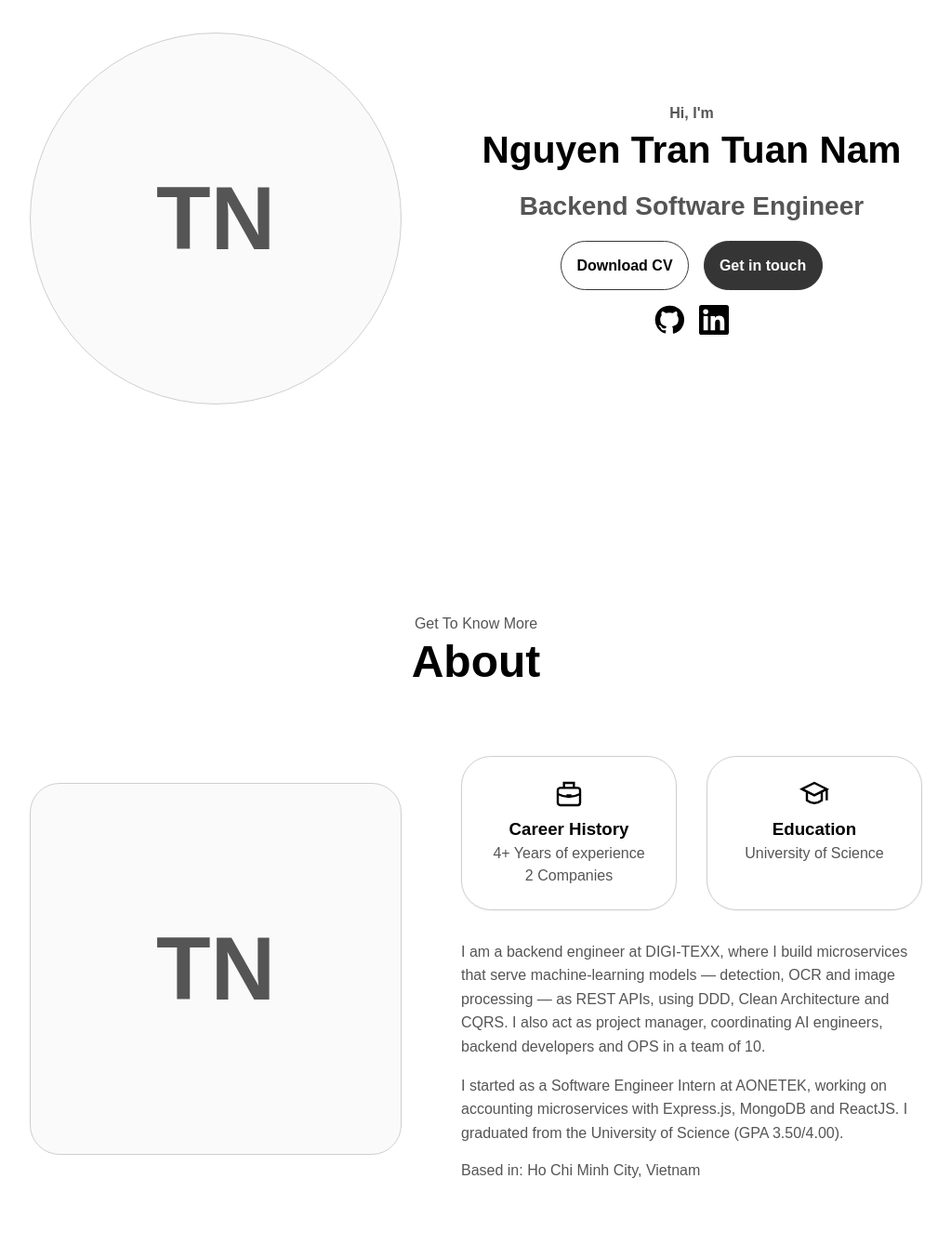
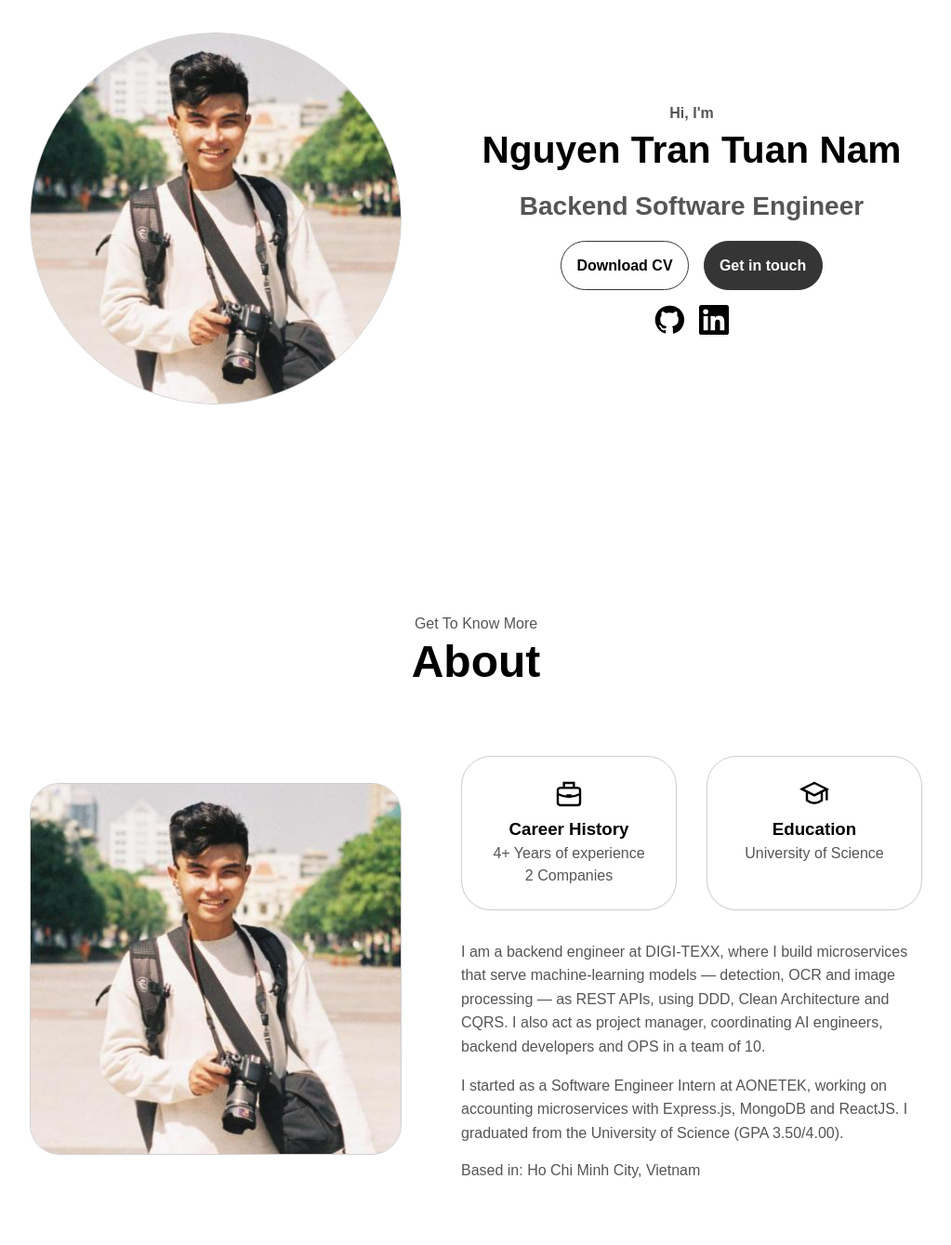
Before and after one commit to tuannamm/portfolio, an Astro site: page / in a window 1280 px wide. Shown: the part 221-1560 px from the top of the page at 93% size, without its empty margins (128-1151 px from the left). Built offline with nearby package versions, Linux system fonts and the light colour scheme; Astro itself is replaced by a stand-in of ours.

Commit message:
feat: use real profile photo in hero circle and About picture (astro:assets)
Co-Authored-By: Claude Sonnet 5.5 <noreply@anthropic.com>

```diff
--- a/src/components/sections/About.astro
+++ b/src/components/sections/About.astro
@@ -1,6 +1,8 @@
 ---
 import { useTranslations, type Lang } from '../../i18n/ui';
 import { profile } from '../../data/profile';
+import { Image } from 'astro:assets';
+import avatar from '../../assets/avatar.jpeg';
 import { experience } from '../../data/experience';
 import { education } from '../../data/education';
 import SectionHeading from '../ui/SectionHeading.astro';
@@ -16,7 +18,7 @@ const companies = new Set(experience.map((job) => job.company)).size;
   <div class="container-page">
     <SectionHeading id="about-title" eyebrow={t('about.eyebrow')} title={t('about.title')} />
     <div class="about-content">
-      <div class="about-picture" aria-hidden="true">{profile.initials}</div>
+      <div class="about-picture"><Image src={avatar} alt={profile.name[lang]} width={400} height={400} widths={[275, 400]} sizes="(max-width: 599px) 46vw, (max-width: 1199px) 275px, 400px" loading="lazy" /></div>
       <div class="about-details">
         <div class="facts">
           <Card>
@@ -39,7 +41,8 @@ const companies = new Set(experience.map((job) => job.company)).size;
 </section>
 <style>
   .about-content { display: flex; align-items: center; gap: 4rem; padding-block: 2rem; }
-  .about-picture { width: 400px; height: 400px; flex-shrink: 0; border-radius: 2rem; background: var(--c-surface); border: 1px solid var(--c-line); display: grid; place-items: center; font-size: 6rem; font-weight: 600; color: var(--c-muted); }
+  .about-picture :global(img) { width: 100%; height: 100%; object-fit: cover; object-position: center 30%; }
+  .about-picture { overflow: hidden; width: 400px; height: 400px; flex-shrink: 0; border-radius: 2rem; background: var(--c-surface); border: 1px solid var(--c-line); display: grid; place-items: center; font-size: 6rem; font-weight: 600; color: var(--c-muted); }
   .about-details { flex: 1; min-width: 0; }
   .facts { display: grid; grid-template-columns: repeat(2, minmax(0, 1fr)); gap: 2rem; margin-bottom: 2rem; }
   .facts h3 { font-size: 1.17rem; }
--- a/src/components/sections/Hero.astro
+++ b/src/components/sections/Hero.astro
@@ -1,17 +1,17 @@
 ---
 import { useTranslations, type Lang } from '../../i18n/ui';
 import { profile } from '../../data/profile';
+import { Image } from 'astro:assets';
+import avatar from '../../assets/avatar.jpeg';
 import Button from '../ui/Button.astro';
 interface Props { lang: Lang }
 const { lang } = Astro.props;
 const t = useTranslations(lang);
-// Set to '/avatar.jpg' after adding your portrait to public/.
-const avatar: string | null = null;
 ---
 <section id="hero" class="section" aria-labelledby="hero-title">
   <div class="container-page hero-content">
     <div class="portrait">
-      {avatar ? <img src={avatar} alt={profile.name[lang]} width="400" height="400" /> : <span aria-hidden="true">{profile.initials}</span>}
+      <Image src={avatar} alt={profile.name[lang]} width={400} height={400} widths={[275, 400]} sizes="(max-width: 600px) 46vw, (max-width: 1199px) 275px, 400px" loading="eager" fetchpriority="high" />
     </div>
     <div class="hero-text">
       <p class="eyebrow font-semibold">{t('hero.greeting')}</p>
@@ -38,7 +38,7 @@ const avatar: string | null = null;
   .hero-content { width: 100%; display: flex; align-items: center; justify-content: center; gap: 4rem; padding-block: 2rem; }
   .portrait { width: 400px; height: 400px; flex-shrink: 0; border-radius: 50%; background: var(--c-surface); border: 1px solid var(--c-line); display: grid; place-items: center; overflow: hidden; }
   .portrait span { font-size: 6rem; font-weight: 600; color: var(--c-muted); }
-  .portrait img { width: 100%; height: 100%; object-fit: cover; }
+  .portrait img { width: 100%; height: 100%; object-fit: cover; object-position: center 35%; }
   #hero-title { white-space: nowrap; font-size: min(3rem, 8.2cqw); line-height: 1.35; }
   .hero-text { flex: 1; width: 100%; min-width: 0; container-type: inline-size; text-align: center; }
   .role { font-size: 1.75rem; font-weight: 600; margin: 0.75rem 0 1rem; }
```
Also changed, not shown: src/assets/avatar.jpeg (added).
